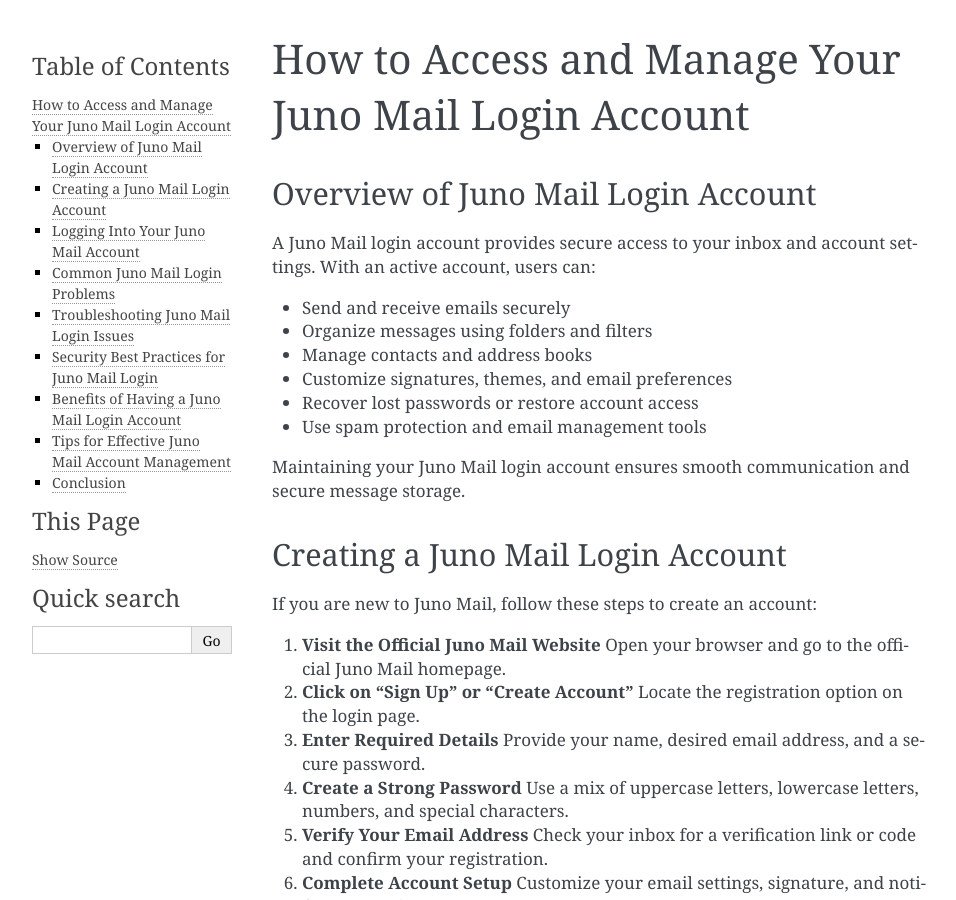
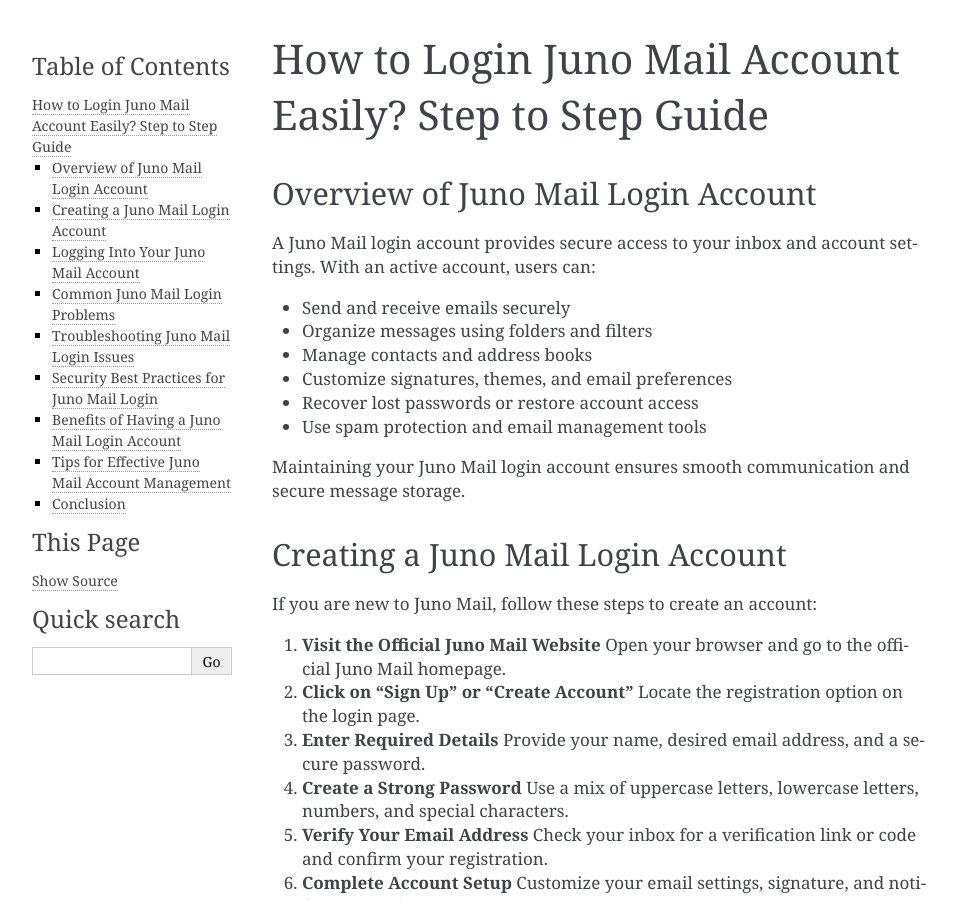
Before and after one commit to duckduckgo-guide/junomailguide, a Sphinx documentation site: the page built from docs/index.rst, in a window 1280 px wide and 900 px high. Shown: the whole window, without its empty margins (148-1104 px from the left). Built offline with Sphinx 7.4.7, drawn with Linux system fonts in a browser that asks for light colours.

Commit message:
Update index.rst

```diff
--- a/docs/index.rst
+++ b/docs/index.rst
@@ -1,4 +1,4 @@
-How to Access and Manage Your Juno Mail Login Account
+How to Login Juno Mail Account Easily? Step to Step Guide
 ======================================================
 
 
```
